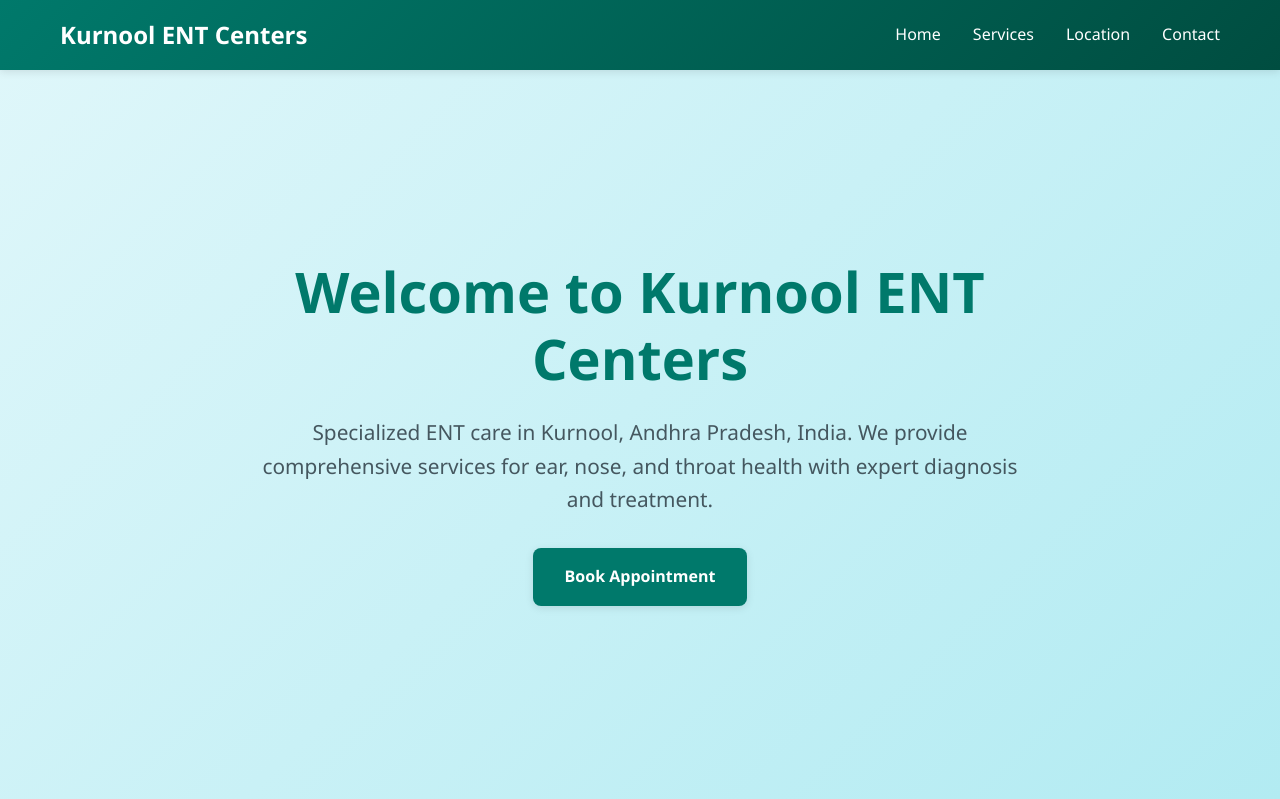
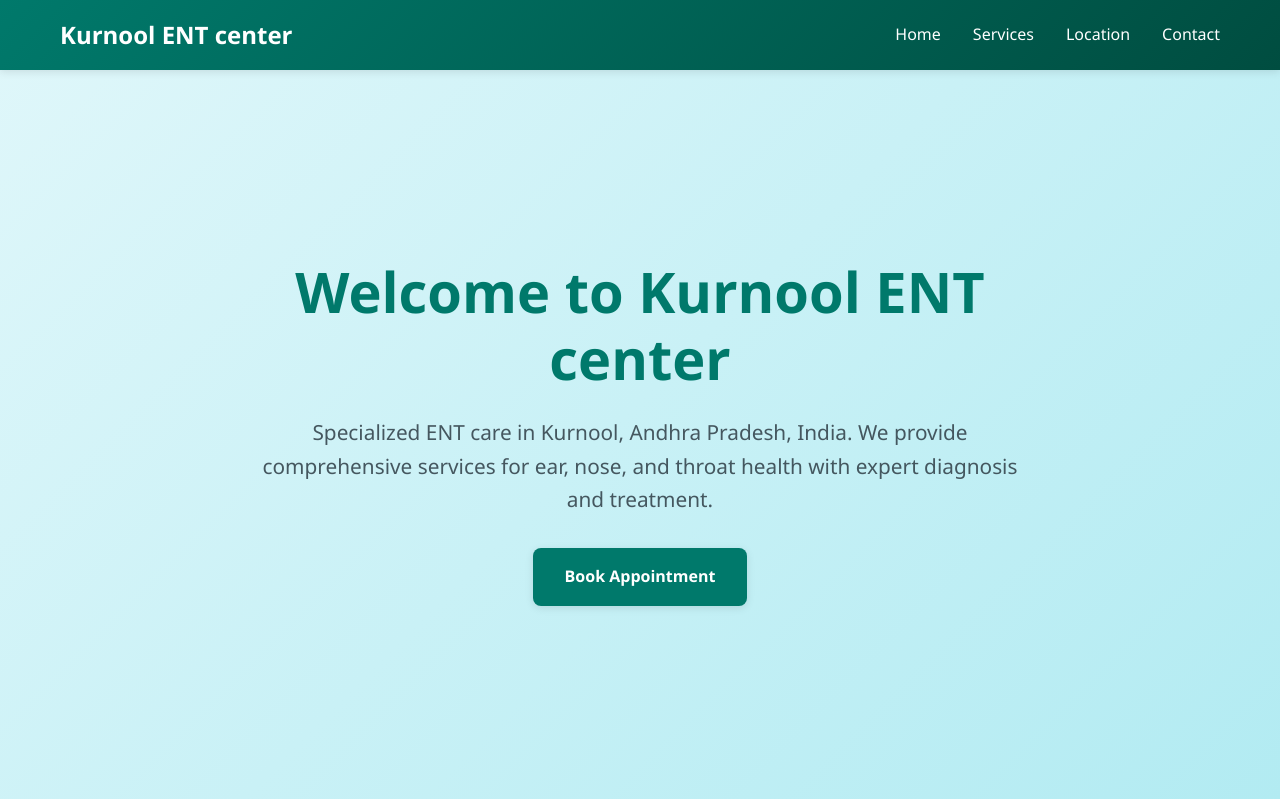
Before and after one commit to zeeshanrizvi/kurnoolentcenters, a Flask app: page / in a window 1280 px wide. Shown: the top 799 px of the page. Run offline with Flask 3, Linux system fonts and the light colour scheme; some libraries are stand-ins or nearby versions.

Commit message:
Corrected centers to center

```diff
--- a/templates/index.html
+++ b/templates/index.html
@@ -5,7 +5,7 @@
     <meta name="viewport" content="width=device-width, initial-scale=1.0">
     <meta name="description" content="Specialized ENT care in Kurnool, Andhra Pradesh, India. Comprehensive services for ear, nose, and throat health.">
     <meta name="keywords" content="ENT, Ear Nose Throat, Kurnool, Andhra Pradesh, Medical Center">
-    <title>Kurnool ENT Centers - Specialized ENT Care</title>
+    <title>Kurnool ENT center - Specialized ENT Care</title>
     <link rel="stylesheet" href="/static/styles.css">
     <link rel="icon" href="/static/favicon.ico" type="image/x-icon">
 </head>
@@ -13,7 +13,7 @@
     <!-- Header -->
     <header>
         <div class="header-content">
-            <div class="logo">Kurnool ENT Centers</div>
+            <div class="logo">Kurnool ENT center</div>
             <nav>
                 <ul>
                     <li><a href="#home">Home</a></li>
@@ -28,7 +28,7 @@
     <!-- Hero Section -->
     <section id="home" class="hero">
         <div class="hero-content fade-in-up">
-            <h1>Welcome to Kurnool ENT Centers</h1>
+            <h1>Welcome to Kurnool ENT center</h1>
             <p>Specialized ENT care in Kurnool, Andhra Pradesh, India. We provide comprehensive services for ear, nose, and throat health with expert diagnosis and treatment.</p>
             <a href="#contact" class="cta-button">Book Appointment</a>
         </div>
@@ -100,7 +100,7 @@
         <div class="container">
             <div class="footer-content">
                 <div class="footer-section">
-                    <h3>Kurnool ENT Centers</h3>
+                    <h3>Kurnool ENT center</h3>
                     <p>Providing specialized ENT care with compassion and expertise in Kurnool, Andhra Pradesh.</p>
                 </div>
                 <div class="footer-section">
@@ -118,7 +118,7 @@
                 </div>
             </div>
             <div class="footer-bottom">
-                <p>&copy; 2024 Kurnool ENT Centers. All rights reserved.</p>
+                <p>&copy; 2024 Kurnool ENT center. All rights reserved.</p>
             </div>
         </div>
     </footer>
```
